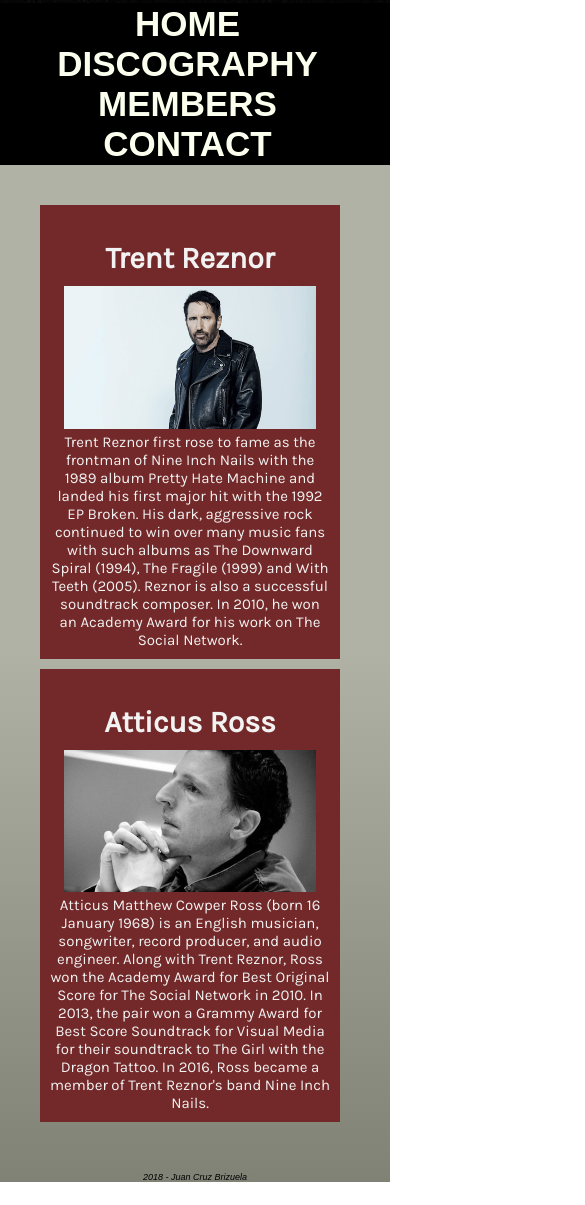
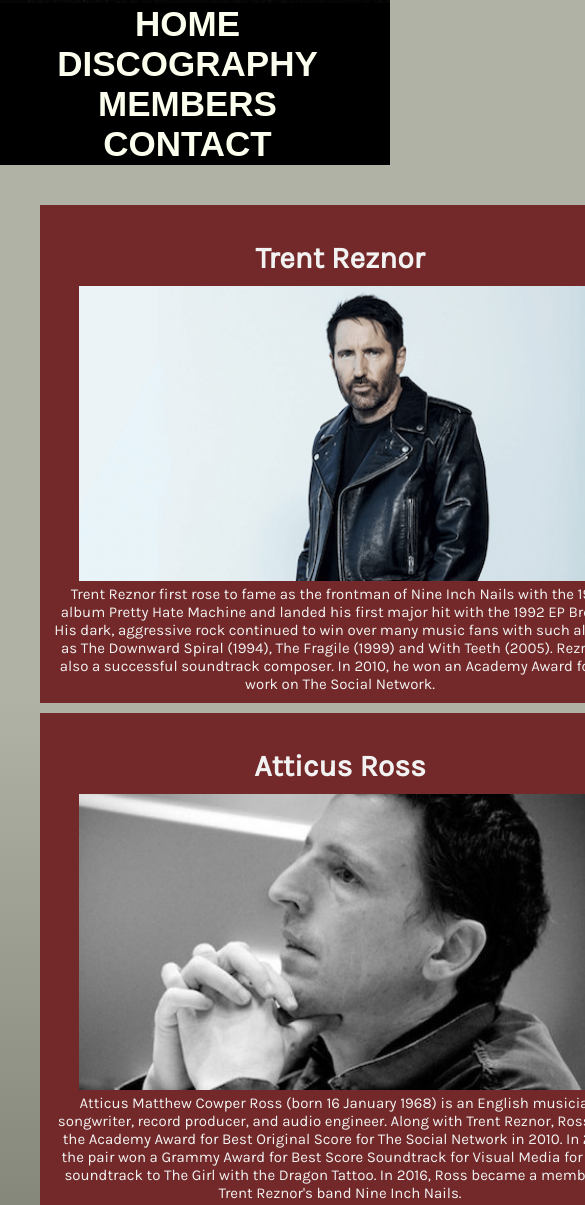
Before and after one commit to jcbrizu/Proyecto-NIN, a plain HTML site: page integrantes.html in a window 390 px wide. Shown: the part 160-1365 px from the top of the page, 585 px wide, since content can reach past the window. Before the commit the page ends 1342 px from the top, so only its background shows below. Drawn offline with Linux system fonts and the light colour scheme.

Commit message:
ver 1.1
Now responsive for tablets

```diff
--- a/Estilo/style.css
+++ b/Estilo/style.css
@@ -131,19 +131,6 @@ h1,h2,h3 {
 }
 
 
-/* .wraper-formu {
-	display: flex;
-	justify-content: center;
-	width: 100%;
-
-} */
-
-
-
-table {
-	border-collapse: collapse;
-
-}
 
 .fotosbanda {
 	display: inline-block;
@@ -225,6 +212,7 @@ margin: 10px;
 
 .grilladiscos {
  text-align: center;
+ position: relative;
 
 }
 
@@ -461,3 +449,94 @@ width: 90%;
 }
 
 }
+
+@media screen and (max-width: 1024px){
+
+	.grilladiscos {
+	 text-align: center;
+	 position: relative;
+
+	}
+
+
+	.wraperdiscos {
+		display: flex;
+		margin: auto;
+		padding: 1px;
+		width: 700px;
+		height: 700px;
+		flex-wrap: wrap;
+		justify-content: space-around;
+		align-items: center;
+		background-color: #732929;
+	}
+
+
+	.integrantes {
+		/* margin: 30px;
+		padding: 10px;
+		font-size: 15px; */
+		text-align: center;
+		font-family: karla;
+		width: auto;
+
+	}
+
+	.integrantes img {
+		display: inline-block;
+		width: 90%;
+	}
+
+	 .cajatr {
+		width: 600px;
+		display: block;
+		margin: auto;
+		background-color: #732929;
+		padding: 10px;
+		margin-bottom: 10px;
+
+	}
+
+	.cajatr p {
+		display: inline-block;
+		width: auto;
+			color: #f2f2f2;
+
+	}
+
+	.cajaar {
+		display: block;
+		width: 600px;
+		margin: auto;
+		background-color: #732929;
+		padding: 10px;
+
+
+	}
+
+	.cajaar p {
+		display: inline-block;
+		width: auto;
+			color: #f2f2f2;
+	}
+
+	.integrantes .cajatr .titulo {
+		color: #f2f2f2;
+	}
+
+	.integrantes .cajaar .titulo {
+		color: #f2f2f2;
+	}
+
+	.contacto {
+	margin: auto;
+	margin-bottom: 100px;
+	width: 90%;
+	}
+
+	.contacto h1 {
+		font-size: 60px;
+	}
+
+	}
+}
```
